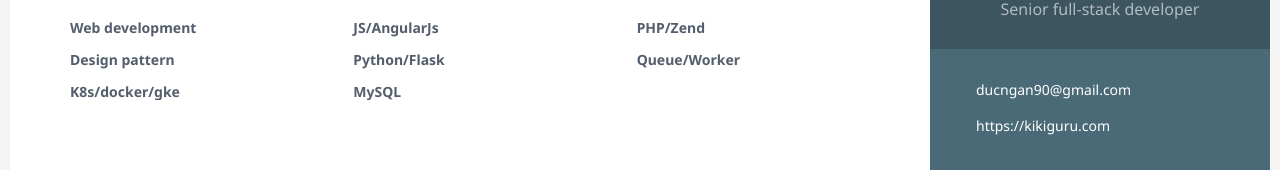
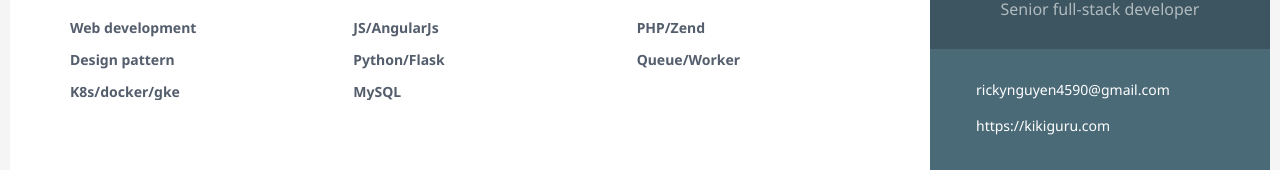
Before and after one commit to rickynguyen4590/cv, a Next.js app: page / in a window 1280 px wide. Shown: the part 439-609 px from the top of the page. Built offline with nearby package versions, Linux system fonts and the light colour scheme; some icons are missing.

Commit message:
Change to official email

```diff
--- a/pages/index.jsx
+++ b/pages/index.jsx
@@ -15,8 +15,8 @@ export default function Index() {
                     <div className="contact-container container-block">
                         <ul className="list-unstyled contact-list">
                             <li className="email"><i className="fas fa-envelope"/><a
-                                href="mailto: ducngan90@gmail.com">
-                                ducngan90@gmail.com</a>
+                                href="mailto: rickynguyen4590@gmail.com">
+                                rickynguyen4590@gmail.com</a>
                             </li>
                             <li className="website"><i className="fa fa-rss" aria-hidden="true"/>
                                 <a href="https://kikiguru.com" target="_blank">https://kikiguru.com</a>
```
